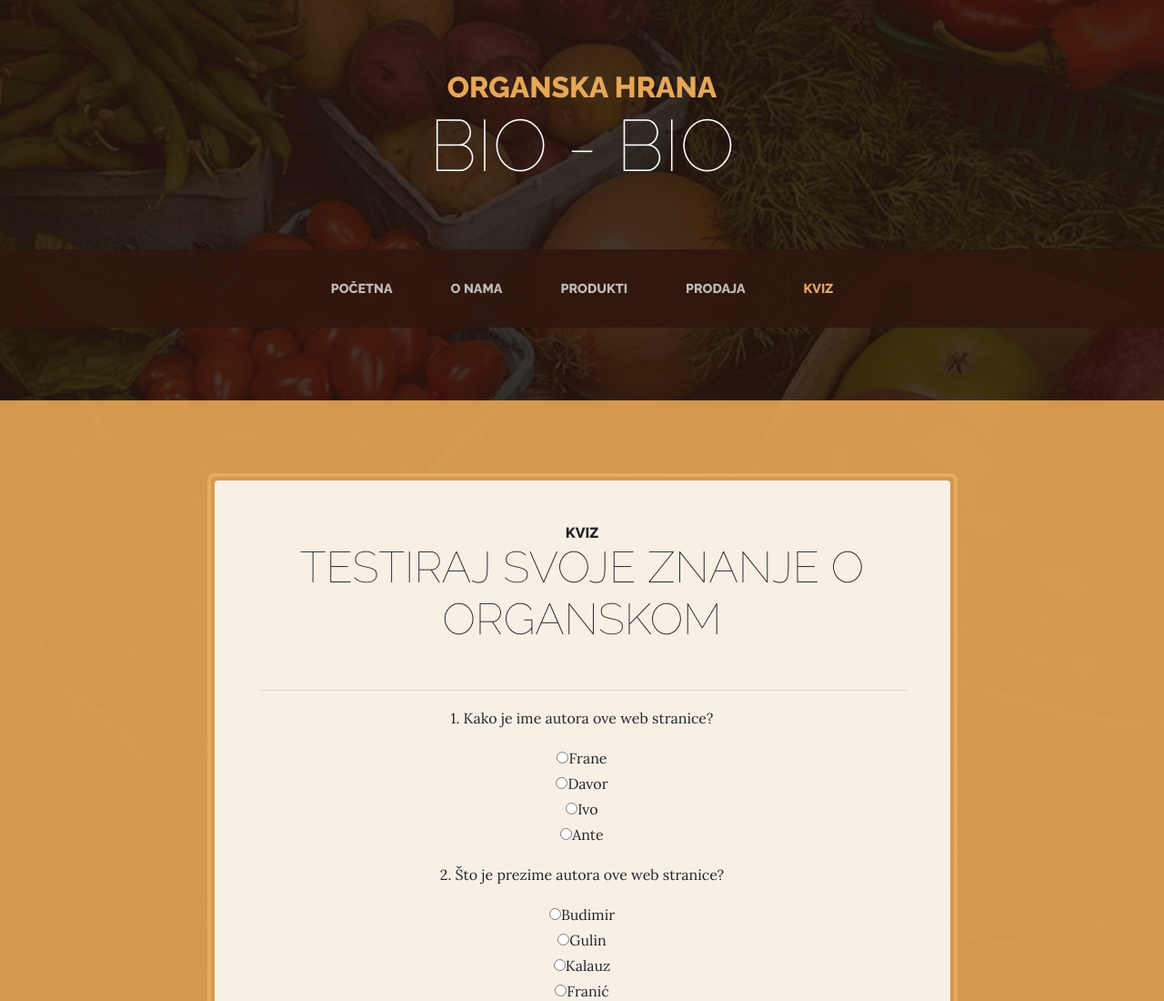
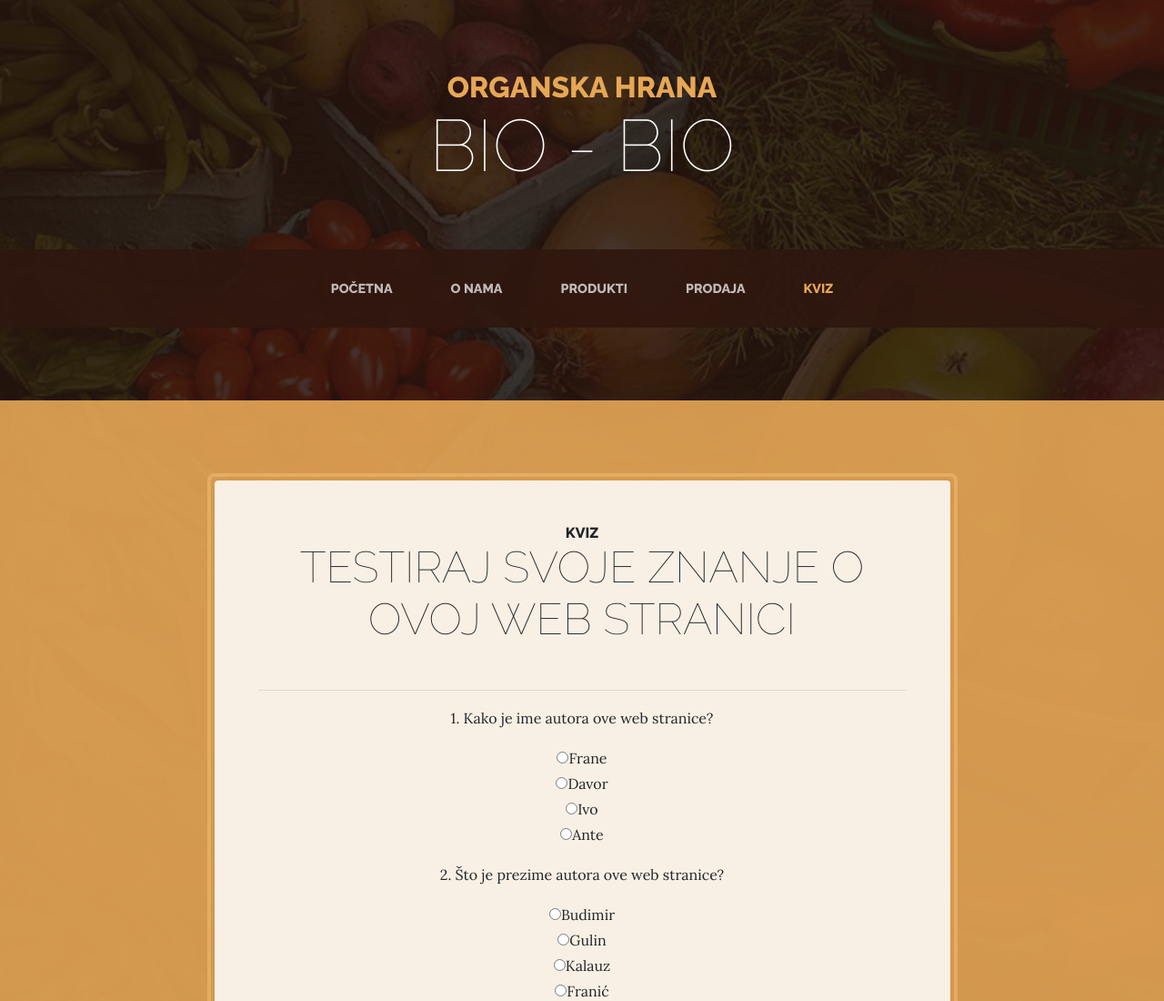
Before and after one commit to IvoGulin/Bio-bio, a plain HTML site: page kviz.html in a window 1280 px wide. Shown: the top 1100 px of the page at 91% size. Drawn offline with Linux system fonts and the light colour scheme.

Commit message:
Add files via upload

```diff
--- a/kviz.html
+++ b/kviz.html
@@ -68,7 +68,7 @@
             <div class="cta-inner text-center rounded">
               <h2 class="section-heading mb-5">
                 <span class="section-heading-upper">Kviz</span>
-                <span class="section-heading-lower">Testiraj svoje znanje o organskom</span>
+                <span class="section-heading-lower">Testiraj svoje znanje o ovoj web stranici</span>
               </h2>
 
 		<div id="wrapper">
```
